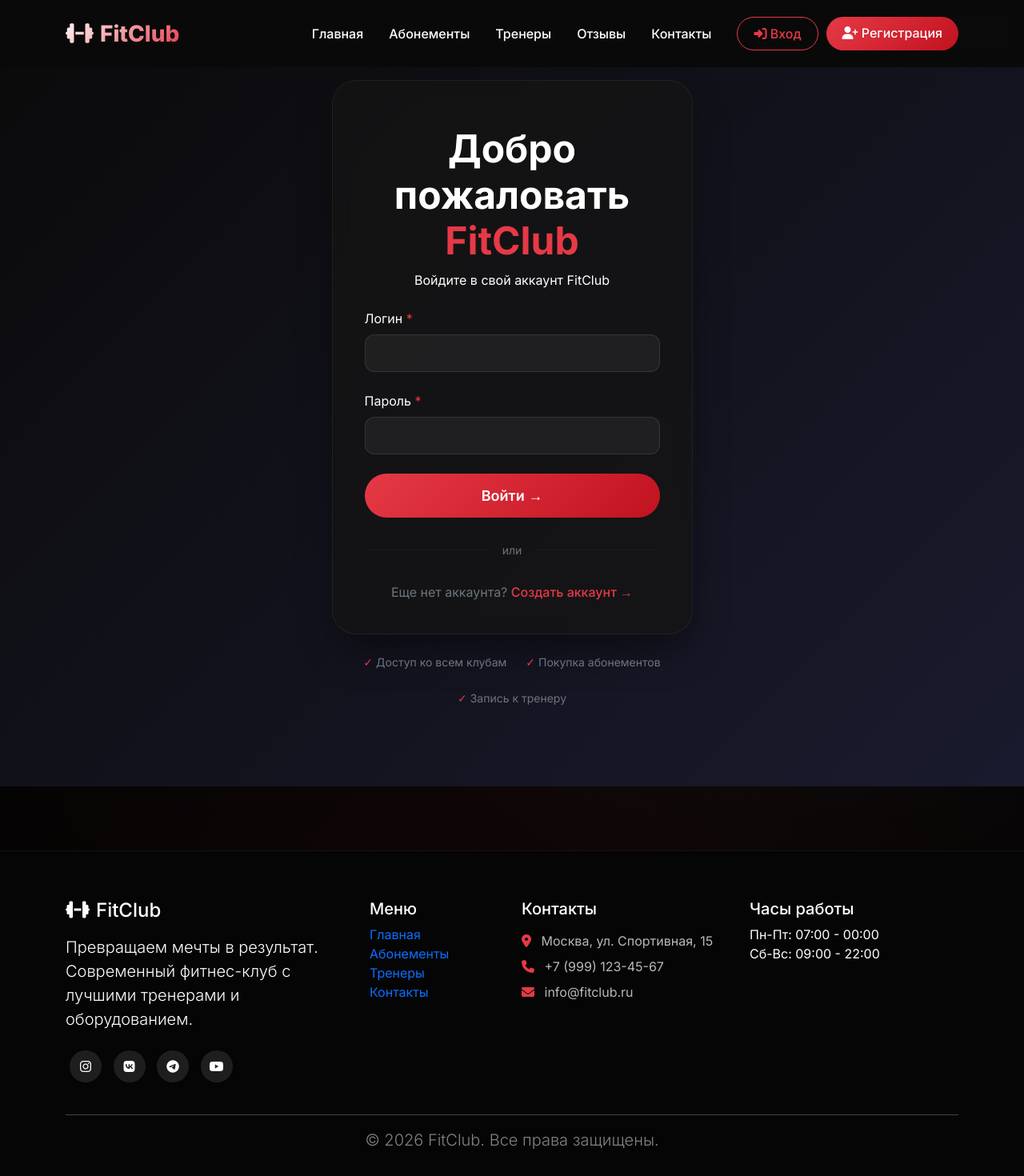
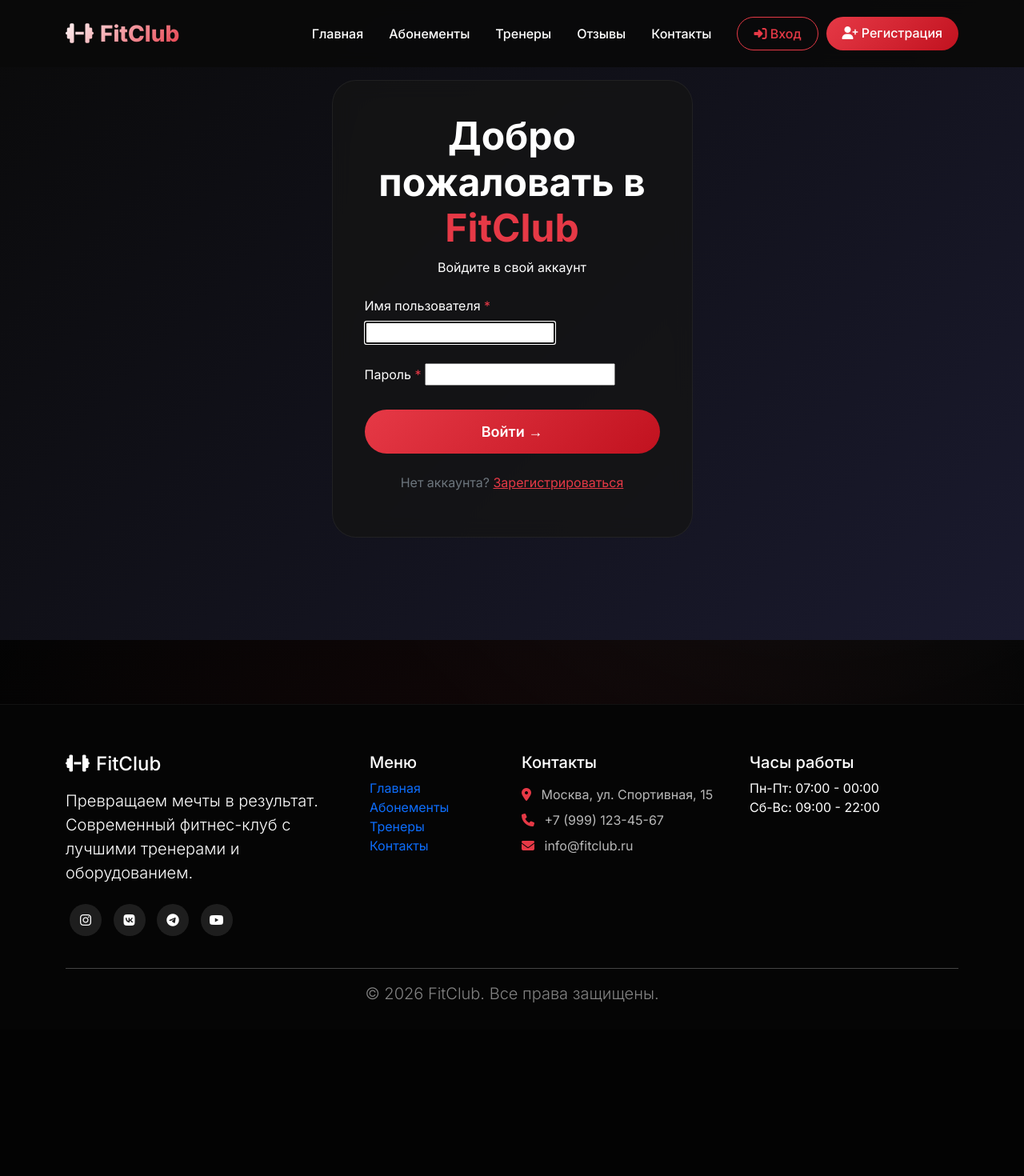
Before and after one commit to PavelBoyko07/Fitnes-Club, a Django app: page /login/ in a window 1280 px wide. Shown: the whole page at 80% size. After the commit the page ends 1253 px from the top, so only its background shows below. Run offline with Django 5.2, Linux system fonts and the light colour scheme; parts of the project's set-up code (start-up, migrations or seed data) failed here and were passed over.

Commit message:
сделал изменения в index.html                    base.html                    login.html                    register.html авторизация и регистрация вход и выход

```diff
--- a/abonements/urls.py
+++ b/abonements/urls.py
@@ -1,3 +1,5 @@
+from operator import index
+
 from django.urls import path
 from django.conf import settings
 from django.conf.urls.static import static
@@ -10,6 +12,7 @@
     path('trainers/', views.TrainerListView.as_view(), name='trainer_list'),
     path('reviews/create/', views.ReviewCreateView.as_view(), name='review_create'),
     path('contact/', views.ContactView.as_view(), name='contact'),
+    path('', index, name='index'),
 ]
 
 if settings.DEBUG:
--- a/templates/registration/login.html
+++ /dev/null
@@ -1,203 +0,0 @@
-    {% extends 'base.html' %}
-    {% load static %}
-
-    {% block title %}Авторизация - FitClub{% endblock %}
-
-    {% block content %}
-    <section class="login-section" style="min-height: 100vh; background: linear-gradient(135deg, #0a0a0a 0%, #1a1a2e 100%); position: relative; overflow: hidden; padding: 100px 0;">
-        <div class="container">
-            <div class="row justify-content-center">
-                <div class="col-lg-5 col-md-7" data-aos="fade-up">
-
-                    <!-- Login Card -->
-                    <div class="login-card" style="
-                        background: rgba(20,20,20,0.8);
-                        backdrop-filter: blur(12px);
-                        border: 1px solid rgba(255,255,255,0.06);
-                        border-radius: 30px;
-                        padding: 40px;
-                        box-shadow: 0 25px 50px -12px rgba(0,0,0,0.5);
-                    ">
-
-                        <!-- Header -->
-                        <div class="text-center mb-4">
-                            <div class="mb-3">
-                            </div>
-                            <h1 class="display-5 fw-bold text-white mb-2">
-                                Добро пожаловать <span style="color: #e63946;">FitClub</span>
-                            </h1>
-                            <p class="text-white-70">Войдите в свой аккаунт FitClub</p>
-                        </div>
-
-                        <!-- Form -->
-                        <form method="post" class="login-form">
-                            {% csrf_token %}
-
-                            {% for field in form %}
-                            <div class="form-group mb-4">
-                                <label for="{{ field.id_for_label }}" class="form-label text-white mb-2">
-                                    {{ field.label }}
-                                    {% if field.field.required %}
-                                        <span style="color: #e63946;">*</span>
-                                    {% endif %}
-                                </label>
-
-                                {{ field }}
-
-                                {% if field.help_text %}
-                                    <small class="help-text" style="color: #6c757d; font-size: 12px; display: block; margin-top: 5px;">
-                                        {{ field.help_text }}
-                                    </small>
-                                {% endif %}
-
-                                {% for error in field.errors %}
-                                    <div class="error-message" style="color: #e63946; font-size: 12px; margin-top: 5px;">
-                                        {{ error }}
-                                    </div>
-                                {% endfor %}
-                            </div>
-                            {% endfor %}
-
-
-
-                            <!-- Submit Button -->
-                            <button type="submit" class="btn-login w-100" style="
-                                background: linear-gradient(135deg, #e63946, #c1121f);
-                                color: white;
-                                border: none;
-                                border-radius: 50px;
-                                padding: 14px;
-                                font-size: 18px;
-                                font-weight: 600;
-                                cursor: pointer;
-                                transition: all 0.3s ease;
-                            ">
-                                Войти →
-                            </button>
-                        </form>
-
-                        <div class="divider d-flex align-items-center my-4" style="gap: 15px;">
-                            <hr style="flex: 1; background: rgba(255,255,255,0.1); border: none; height: 1px;">
-                            <span style="color: #6c757d; font-size: 14px;">или</span>
-                            <hr style="flex: 1; background: rgba(255,255,255,0.1); border: none; height: 1px;">
-                        </div>
-
-                        <div class="text-center">
-                            <p style="color: #6c757d; margin-bottom: 0;">
-                                Еще нет аккаунта?
-                                <a href="{% url 'register' %}" style="
-                                    color: #e63946;
-                                    text-decoration: none;
-                                    font-weight: 500;
-                                    transition: color 0.2s;
-                                " onmouseover="this.style.color='#ff6b6b'" onmouseout="this.style.color='#e63946'">
-                                    Создать аккаунт →
-                                </a>
-                            </p>
-                        </div>
-                    </div>
-
-                    <div class="text-center mt-4" data-aos="fade-up" data-aos-delay="200">
-                        <div class="d-flex justify-content-center gap-4 flex-wrap">
-                            <div class="feature-item" style="color: #6c757d; font-size: 14px;">
-                                <span style="color: #e63946;">✓</span> Доступ ко всем клубам
-                            </div>
-                            <div class="feature-item" style="color: #6c757d; font-size: 14px;">
-                                <span style="color: #e63946;">✓</span> Покупка абонементов
-                            </div>
-                            <div class="feature-item" style="color: #6c757d; font-size: 14px;">
-                                <span style="color: #e63946;">✓</span> Запись к тренеру
-                            </div>
-                        </div>
-                    </div>
-                </div>
-            </div>
-        </div>
-    </section>
-
-    <style>
-        /* Стили для полей формы */
-        .login-form input,
-        .login-form select,
-        .login-form textarea {
-            width: 100%;
-            padding: 12px 16px;
-            background: rgba(255,255,255,0.05);
-            border: 1px solid rgba(255,255,255,0.1);
-            border-radius: 12px;
-            color: white;
-            font-size: 14px;
-            transition: all 0.3s ease;
-        }
-
-        .login-form input:focus,
-        .login-form select:focus,
-        .login-form textarea:focus {
-            outline: none;
-            border-color: #e63946;
-            background: rgba(255,255,255,0.08);
-            box-shadow: 0 0 0 3px rgba(230,57,70,0.1);
-        }
-
-        .login-form input::placeholder,
-        .login-form select::placeholder,
-        .login-form textarea::placeholder {
-            color: rgba(255,255,255,0.3);
-        }
-
-        /* Hover эффект для кнопки */
-        .btn-login:hover {
-            transform: translateY(-2px);
-            box-shadow: 0 10px 25px rgba(230,57,70,0.3);
-        }
-
-        .btn-login:active {
-            transform: translateY(0);
-        }
-
-        /* Анимация для карточки */
-        .login-card {
-            animation: fadeInUp 0.6s ease-out;
-        }
-
-        @keyframes fadeInUp {
-            from {
-                opacity: 0;
-                transform: translateY(30px);
-            }
-            to {
-                opacity: 1;
-                transform: translateY(0);
-            }
-        }
-
-        /* Стили для чекбокса */
-        .form-check-input:checked {
-            background-color: #e63946;
-            border-color: #e63946;
-        }
-
-        .form-check-input:focus {
-            box-shadow: 0 0 0 0.2rem rgba(230,57,70,0.25);
-        }
-
-        /* Стили для ошибок валидации */
-        .login-form input.error,
-        .login-form select.error,
-        .login-form textarea.error {
-            border-color: #e63946;
-        }
-
-        /* Адаптивность */
-        @media (max-width: 768px) {
-            .login-card {
-                padding: 25px !important;
-                margin: 0 15px;
-            }
-
-            .login-card h1 {
-                font-size: 28px !important;
-            }
-        }
-    </style>
-    {% endblock %}
--- a/users/models.py
+++ b/users/models.py
@@ -4,7 +4,7 @@
 
 class CustomUser(AbstractUser):
     full_name = models.CharField(max_length=150)
-    phone = models.CharField(max_length=16, unique=True)
+    phone = models.CharField(max_length=16)
     email = models.EmailField(unique=True)
 
     def __str__(self):
--- /dev/null
+++ b/users/templates/users/login.html
@@ -0,0 +1,88 @@
+{% extends 'base.html' %}
+{% load static %}
+
+{% block title %}Авторизация - FitClub{% endblock %}
+
+{% block content %}
+<section class="login-section" style="min-height: 100vh; background: linear-gradient(135deg, #0a0a0a 0%, #1a1a2e 100%); padding: 100px 0;">
+    <div class="container">
+        <div class="row justify-content-center">
+            <div class="col-lg-5 col-md-7">
+                <div class="login-card" style="background: rgba(20,20,20,0.8); backdrop-filter: blur(12px); border: 1px solid rgba(255,255,255,0.06); border-radius: 30px; padding: 40px;">
+
+                    <div class="text-center mb-4">
+                        <h1 class="display-5 fw-bold text-white mb-2">
+                            Добро пожаловать в <span style="color: #e63946;">FitClub</span>
+                        </h1>
+                        <p class="text-white-70">Войдите в свой аккаунт</p>
+                    </div>
+
+                    {% if messages %}
+                        {% for message in messages %}
+                            <div class="alert alert-{% if message.tags == 'error' %}danger{% else %}{{ message.tags }}{% endif %} alert-dismissible fade show" role="alert">
+                                {{ message }}
+                                <button type="button" class="btn-close" data-bs-dismiss="alert"></button>
+                            </div>
+                        {% endfor %}
+                    {% endif %}
+
+                    <form method="post">
+                        {% csrf_token %}
+
+                        {% for field in form %}
+                        <div class="form-group mb-4">
+                            <label for="{{ field.id_for_label }}" class="form-label text-white mb-2">
+                                {{ field.label }}
+                                {% if field.field.required %}
+                                    <span style="color: #e63946;">*</span>
+                                {% endif %}
+                            </label>
+                            {{ field }}
+                            {% if field.errors %}
+                                {% for error in field.errors %}
+                                    <div class="error-message" style="color: #e63946; font-size: 12px; margin-top: 5px;">
+                                        {{ error }}
+                                    </div>
+                                {% endfor %}
+                            {% endif %}
+                        </div>
+                        {% endfor %}
+
+                        <button type="submit" class="btn-login w-100" style="background: linear-gradient(135deg, #e63946, #c1121f); color: white; border: none; border-radius: 50px; padding: 14px; font-size: 18px; font-weight: 600;">
+                            Войти →
+                        </button>
+                    </form>
+
+                    <div class="text-center mt-4">
+                        <p style="color: #6c757d;">
+                            Нет аккаунта?
+                            <a href="{% url 'register' %}" style="color: #e63946;">Зарегистрироваться</a>
+                        </p>
+                    </div>
+                </div>
+            </div>
+        </div>
+    </div>
+</section>
+
+<style>
+    .login-form input {
+        width: 100%;
+        padding: 12px 16px;
+        background: rgba(255,255,255,0.05);
+        border: 1px solid rgba(255,255,255,0.1);
+        border-radius: 12px;
+        color: white;
+    }
+
+    .login-form input:focus {
+        outline: none;
+        border-color: #e63946;
+    }
+
+    .btn-login:hover {
+        transform: translateY(-2px);
+        box-shadow: 0 10px 25px rgba(230,57,70,0.3);
+    }
+</style>
+{% endblock %}
--- a/users/urls.py
+++ b/users/urls.py
@@ -1,10 +1,8 @@
-from django.contrib.auth.views import LogoutView
 from django.urls import path
-
-from users.views import register_view, login_view
+from . import views
 
 urlpatterns = [
-    path('login/', login_view, name='login'),
-    path('logout/', register_view, name='logout'),
-    path('register/', register_view, name='register')
+    path('login/', views.login_view, name='login'),
+    path('logout/', views.logout_view, name='logout'),
+    path('register/', views.register_view, name='register'),
 ]
--- a/users/views.py
+++ b/users/views.py
@@ -1,28 +1,101 @@
 from django.shortcuts import render, redirect
-from django.contrib.auth import login
-from .forms import RegisterForm, LoginForm
+from django.contrib.auth import authenticate, login, logout
+from django.contrib import messages
+from django.contrib.auth.forms import AuthenticationForm
+from django import forms
+from django.contrib.auth import get_user_model
+
+# Получаем кастомную модель пользователя
+User = get_user_model()
+
+
+# Форма регистрации для кастомной модели пользователя
+class CustomUserCreationForm(forms.ModelForm):
+    password1 = forms.CharField(
+        label='Пароль',
+        widget=forms.PasswordInput(attrs={
+            'class': 'form-control',
+            'placeholder': 'Введите пароль'
+        })
+    )
+    password2 = forms.CharField(
+        label='Подтверждение пароля',
+        widget=forms.PasswordInput(attrs={
+            'class': 'form-control',
+            'placeholder': 'Подтвердите пароль'
+        })
+    )
+
+    class Meta:
+        model = User
+        fields = ['username', 'email']
+        widgets = {
+            'username': forms.TextInput(attrs={
+                'class': 'form-control',
+                'placeholder': 'Введите имя пользователя'
+            }),
+            'email': forms.EmailInput(attrs={
+                'class': 'form-control',
+                'placeholder': 'example@mail.com'
+            }),
+        }
+
+    def clean_password2(self):
+        password1 = self.cleaned_data.get('password1')
+        password2 = self.cleaned_data.get('password2')
+        if password1 and password2 and password1 != password2:
+            raise forms.ValidationError('Пароли не совпадают')
+        return password2
+
+    def save(self, commit=True):
+        user = super().save(commit=False)
+        user.set_password(self.cleaned_data['password1'])
+        if commit:
+            user.save()
+        return user
+
+
+def login_view(request):
+    if request.method == 'POST':
+        form = AuthenticationForm(request, data=request.POST)
+        if form.is_valid():
+            username = form.cleaned_data.get('username')
+            password = form.cleaned_data.get('password')
+            user = authenticate(request, username=username, password=password)
+            if user is not None:
+                login(request, user)
+                messages.success(request, f'Добро пожаловать, {username}!')
+                return redirect('index')
+            else:
+                messages.error(request, 'Неверное имя пользователя или пароль.')
+        else:
+            messages.error(request, 'Ошибка входа. Проверьте правильность ввода.')
+    else:
+        form = AuthenticationForm()
+
+    return render(request, 'users/login.html', {'form': form})
+
+
+def logout_view(request):
+    logout(request)
+    messages.info(request, 'Вы вышли из системы')
+    return redirect('index')
 
 
 def register_view(request):
     if request.method == 'POST':
-        form = RegisterForm(request.POST)
+        form = CustomUserCreationForm(request.POST)
         if form.is_valid():
             user = form.save()
             login(request, user)
-            return redirect('home')
+            messages.success(request, 'Регистрация прошла успешно! Добро пожаловать!')
+            return redirect('index')
+        else:
+            # Выводим ошибки формы
+            for field, errors in form.errors.items():
+                for error in errors:
+                    messages.error(request, error)
     else:
-        form = RegisterForm()
+        form = CustomUserCreationForm()
 
-    return render(request, 'registration/register.html', {'form': form})
-
-def login_view(request):
-    if request.method == 'POST':
-        form = LoginForm(request, data=request.POST)
-        if form.is_valid():
-            user = form.get_user()
-            login(request, user)
-            return redirect('home')
-    else:
-        form = LoginForm()
-
-    return render(request, 'registration/login.html', {'form': form})
+    return render(request, 'users/register.html', {'form': form})
```
Also changed, not shown: abonements/admin.py (+57 -0 lines), users/templates/users/register.html (renamed from templates/registration/register.html, +14 -35 lines), templates/registration/__init__.py (deleted), users/migrations/0002_alter_customuser_phone.py (added).
